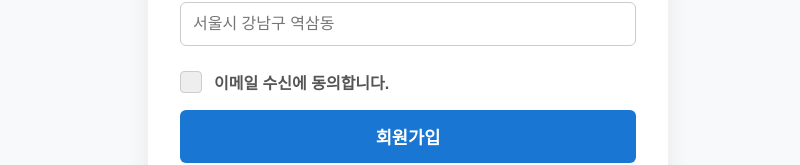
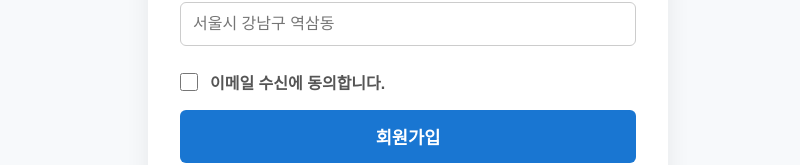
Before and after one commit to yy1581/shopping-frontend-next, a Next.js app: page /signup in a window 1280 px wide. Shown: the part 781-946 px from the top of the page, without its empty margins (232-1032 px from the left). Built offline with nearby package versions, Linux system fonts and the light colour scheme.

Commit message:
체크 박스 디자인 수정

```diff
--- a/app/signup/SignupPage.module.css
+++ b/app/signup/SignupPage.module.css
@@ -71,33 +71,17 @@
   user-select: none;
   margin-top: 8px;
 }
-
 .checkboxContainer input {
-  position: absolute;
-  opacity: 0;
+  margin: 0;
   cursor: pointer;
-  height: 0;
-  width: 0;
-}
-
-.checkmark {
-  position: relative;
-  height: 22px;
-  width: 22px;
-  background-color: #eee;
-  border: 1px solid #ccc;
-  border-radius: 4px;
-  transition: background-color 0.2s;
+  width: 18px;
+  height: 18px;
 }
 
 .checkboxContainer:hover .checkmark {
   background-color: #ddd;
 }
 
-.checkboxContainer input:checked ~ .checkmark {
-  background-color: #333;
-  border-color: #333;
-}
 
 .submitButton {
   background: #1976d2;
--- a/app/signup/page.jsx
+++ b/app/signup/page.jsx
@@ -108,7 +108,6 @@ export default function SignupPage() {
             checked={values.subscribe}
             onChange={handleChange}
           />
-          <span className={styles.checkmark}></span>
           이메일 수신에 동의합니다.
         </label>
         <button type="submit" className={styles.submitButton}>
```
